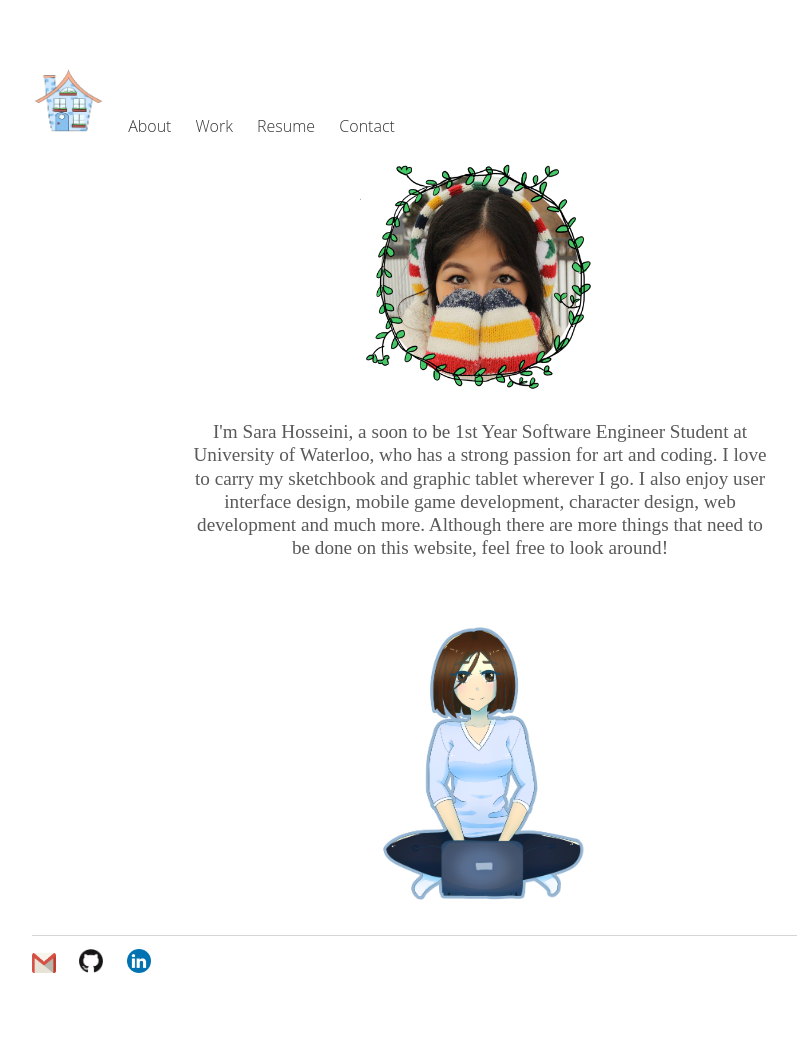
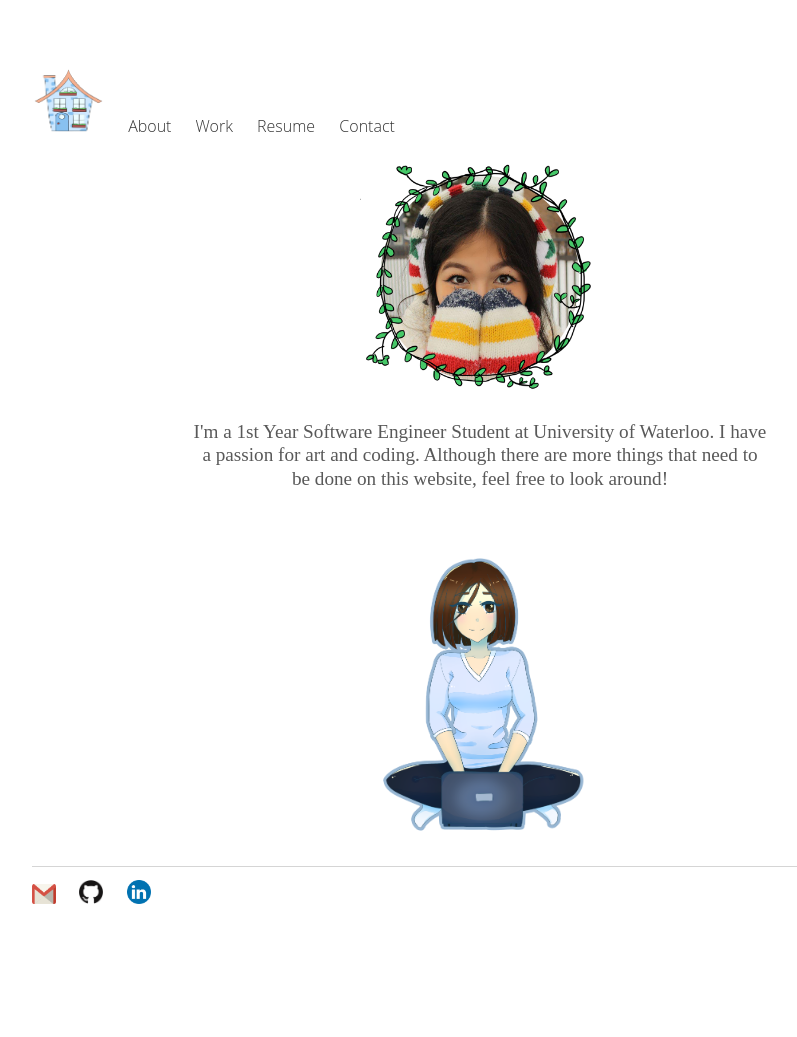
Before and after one commit to sarahoss/sarahoss.github.io, a Jekyll site: the page built from index.html, in a window 1280 px wide. Shown: the whole page, without its empty margins (160-957 px from the left). Built offline with Jekyll 4.4.1, drawn with Linux system fonts in a browser that asks for light colours; after the commit the page ends 968 px from its top, so only the background shows below that.

Commit message:
Update index.html

```diff
--- a/index.html
+++ b/index.html
@@ -15,9 +15,7 @@ title: Sara Hosseini
 		<div class = "paddingforMobile">
 		<p id="aboutme" align="center" >
 
-			I'm Sara Hosseini, a soon to be 1st Year Software Engineer Student at University of Waterloo, who has a strong passion
-			for art and coding. I love to carry my sketchbook and graphic tablet wherever I go. I also enjoy user interface design,
-			mobile game development, character design, web development and much more. Although there are more things that need
+			I'm a 1st Year Software Engineer Student at University of Waterloo. I have a passion for art and coding. Although there are more things that need
 			to be done on this website, feel free to look around!
 		</p>
 		</div>
```
